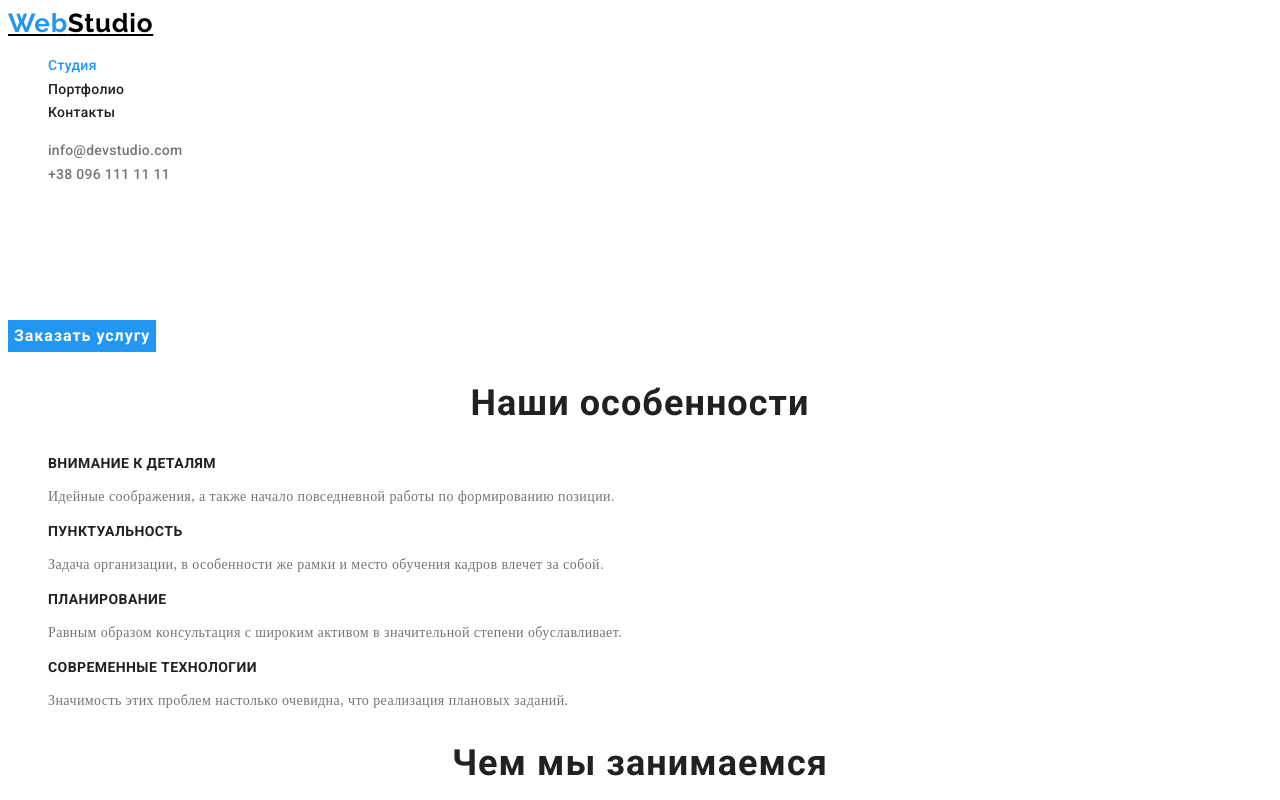
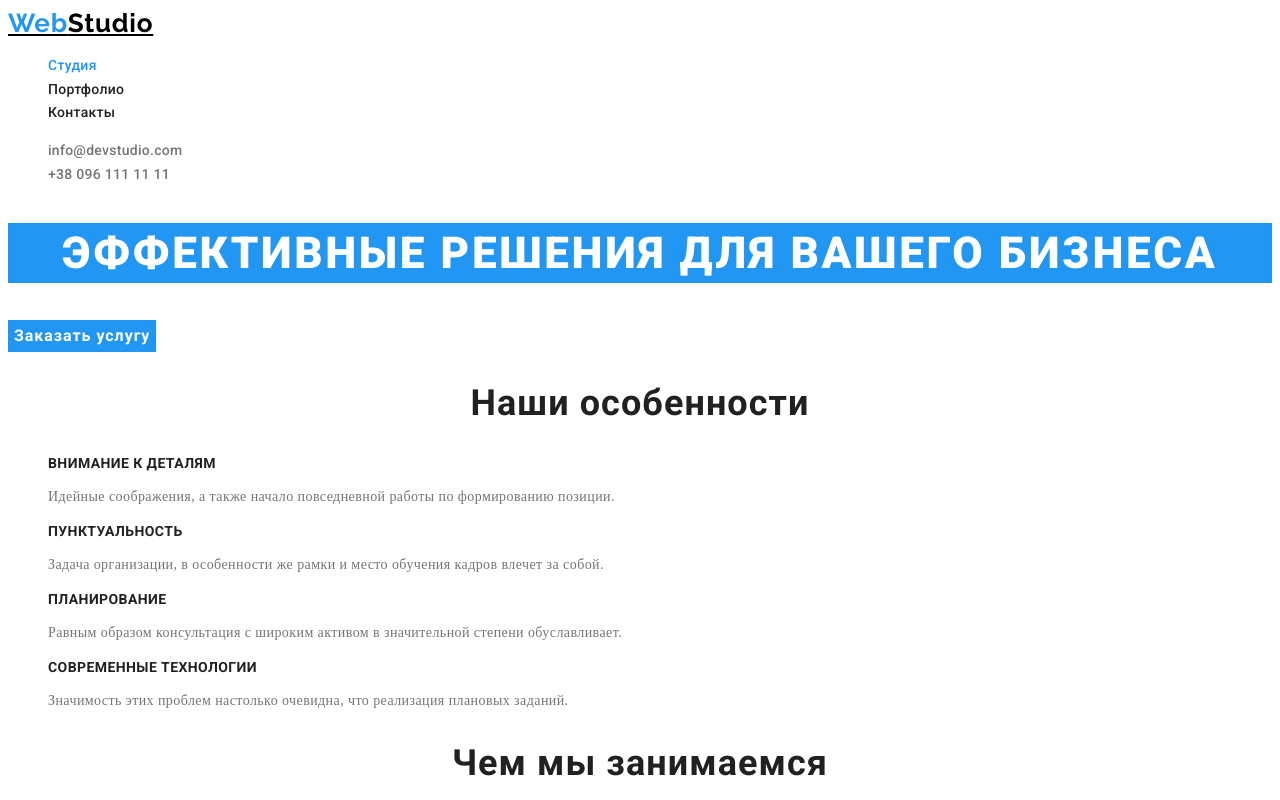
Before and after one commit to Klaus-Dnlk/goit-markup-hw-02, a plain HTML site: page index.html in a window 1280 px wide. Shown: the top 800 px of the page. Drawn offline with Linux system fonts and the light colour scheme.

Commit message:
добавил фон hero title для удобства

```diff
--- a/css/styles.css
+++ b/css/styles.css
@@ -69,7 +69,10 @@ body {
 
 /* hero */
 .hero-title {
+  /* добавил фон, чтоб бало видно title */
+  background-color: var(--accent-color);
   color: #ffffff;
+
   font-family: Roboto;
   font-weight: 900;
   font-size: 44px;
```
